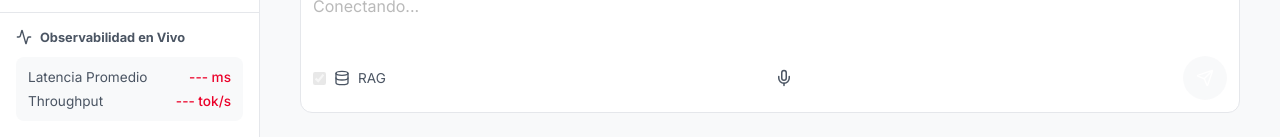
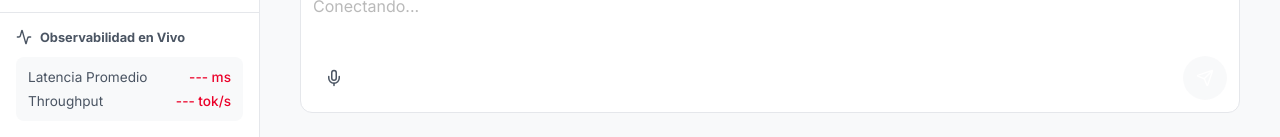
Before and after one commit to 923475-diegoRom/FrontEndBan, a React (Vite) app: page / in a window 1280 px wide. Shown: the part 663-800 px from the top of the page. Built offline with nearby package versions, Linux system fonts and the light colour scheme; no server answers.

Commit message:
adding backend core

```diff
--- a/src/App.jsx
+++ b/src/App.jsx
@@ -24,7 +24,7 @@ function App() {
   }, []);
 
   // Short welcome for mobile
-  const shortWelcome = { role: 'system', content: 'Hola', quickActions: welcomeMessage.quickActions };
+  const shortWelcome = { role: 'system', content: 'Hola, ¿en qué puedo ayudarte?', quickActions: welcomeMessage.quickActions };
 
   // duplicate isProcessing removed
   const [useRag, setUseRag] = useState(true);
@@ -282,12 +282,7 @@ function App() {
             disabled={isProcessing || initialLoading}
           />
           <div className="input-actions">
-            <div className="action-toggles">
-              <label className="toggle-label">
-                <input type="checkbox" checked={useRag} onChange={(e) => setUseRag(e.target.checked)} disabled={initialLoading} />
-                <Database size={16} /> RAG
-              </label>
-            </div>
+
 
             <button
               className={`mic-btn ${isRecording ? 'recording' : ''}`}
```
